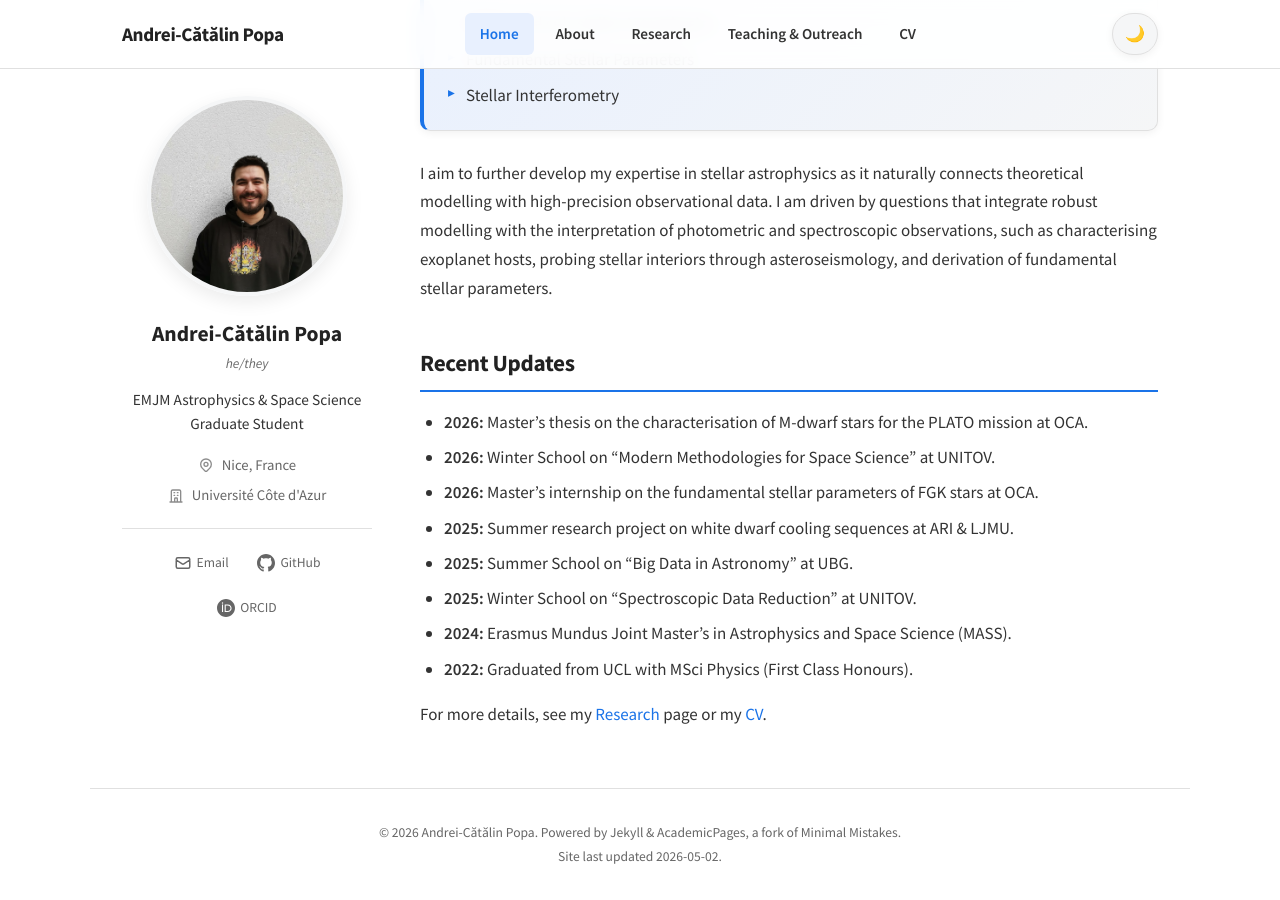
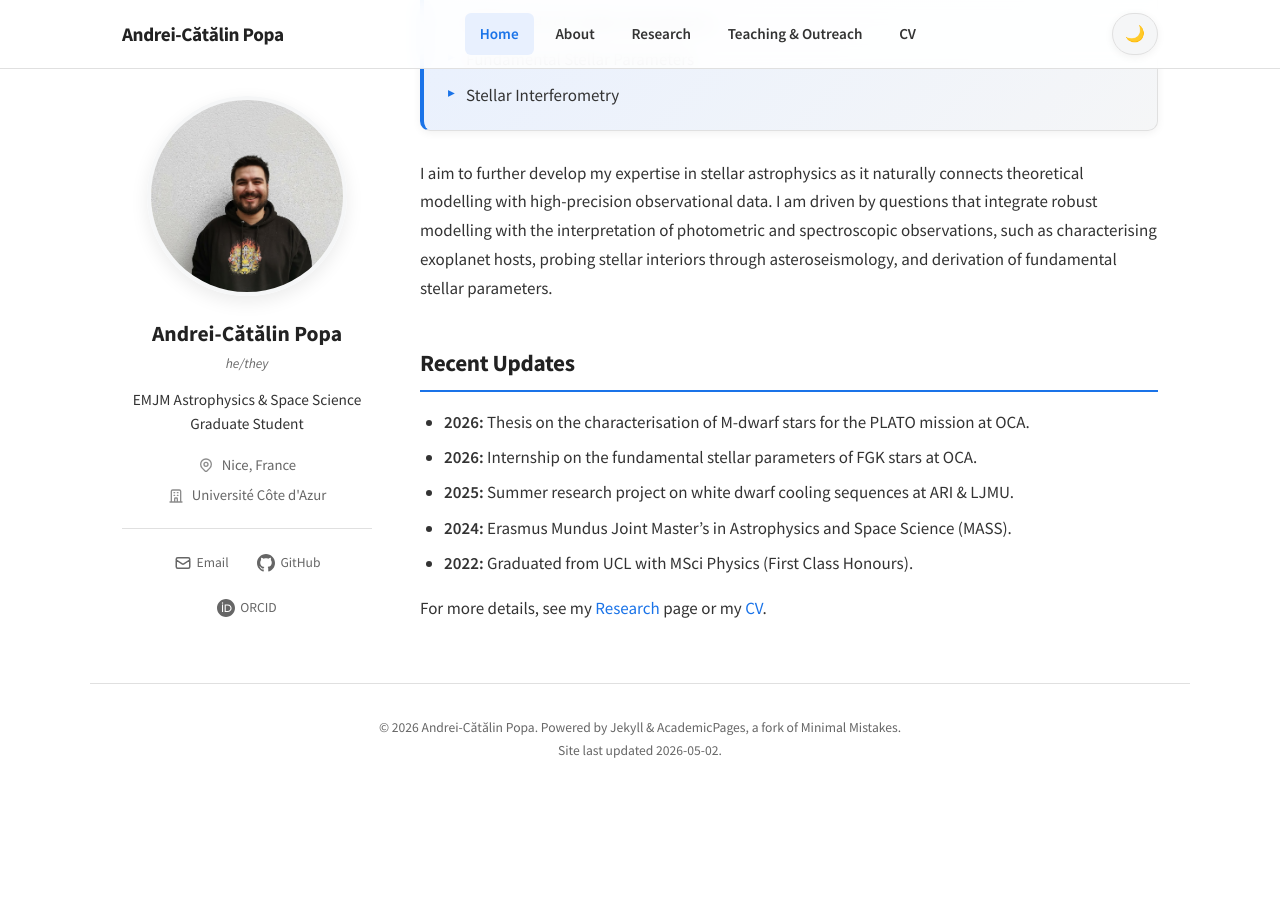
Before and after one commit to acpopa/acpopa.github.io, a Jekyll site: the page built from index.md, in a window 1280 px wide and 900 px high, scrolled down 562 px. Built offline with Jekyll 4.4.1, drawn with Linux system fonts in a browser that asks for light colours; after the commit the page ends 1356 px from its top, so only the background shows below that.

Commit message:
Update index.md

```diff
--- a/index.md
+++ b/index.md
@@ -27,12 +27,9 @@ I aim to further develop my expertise in stellar astrophysics as it naturally co
 
 ## Recent Updates
 
-- **2026:** Master's thesis on the characterisation of M-dwarf stars for the PLATO mission at OCA.
-- **2026:** Winter School on "Modern Methodologies for Space Science" at UNITOV.
-- **2026:** Master's internship on the fundamental stellar parameters of FGK stars at OCA.
+- **2026:** Thesis on the characterisation of M-dwarf stars for the PLATO mission at OCA.
+- **2026:** Internship on the fundamental stellar parameters of FGK stars at OCA.
 - **2025:** Summer research project on white dwarf cooling sequences at ARI & LJMU.
-- **2025:** Summer School on "Big Data in Astronomy" at UBG.
-- **2025:** Winter School on "Spectroscopic Data Reduction" at UNITOV.
 - **2024:** Erasmus Mundus Joint Master's in Astrophysics and Space Science (MASS).
 - **2022:** Graduated from UCL with MSci Physics (First Class Honours).
 
```
